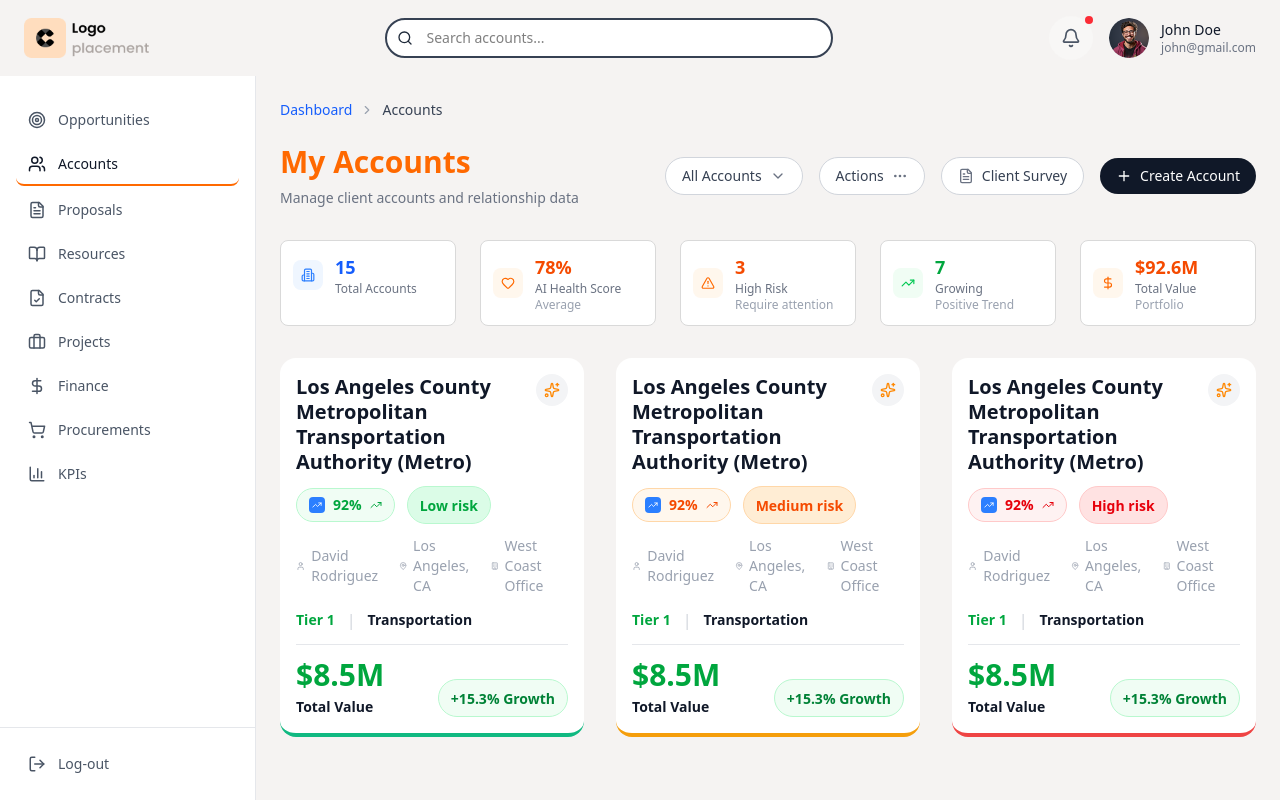
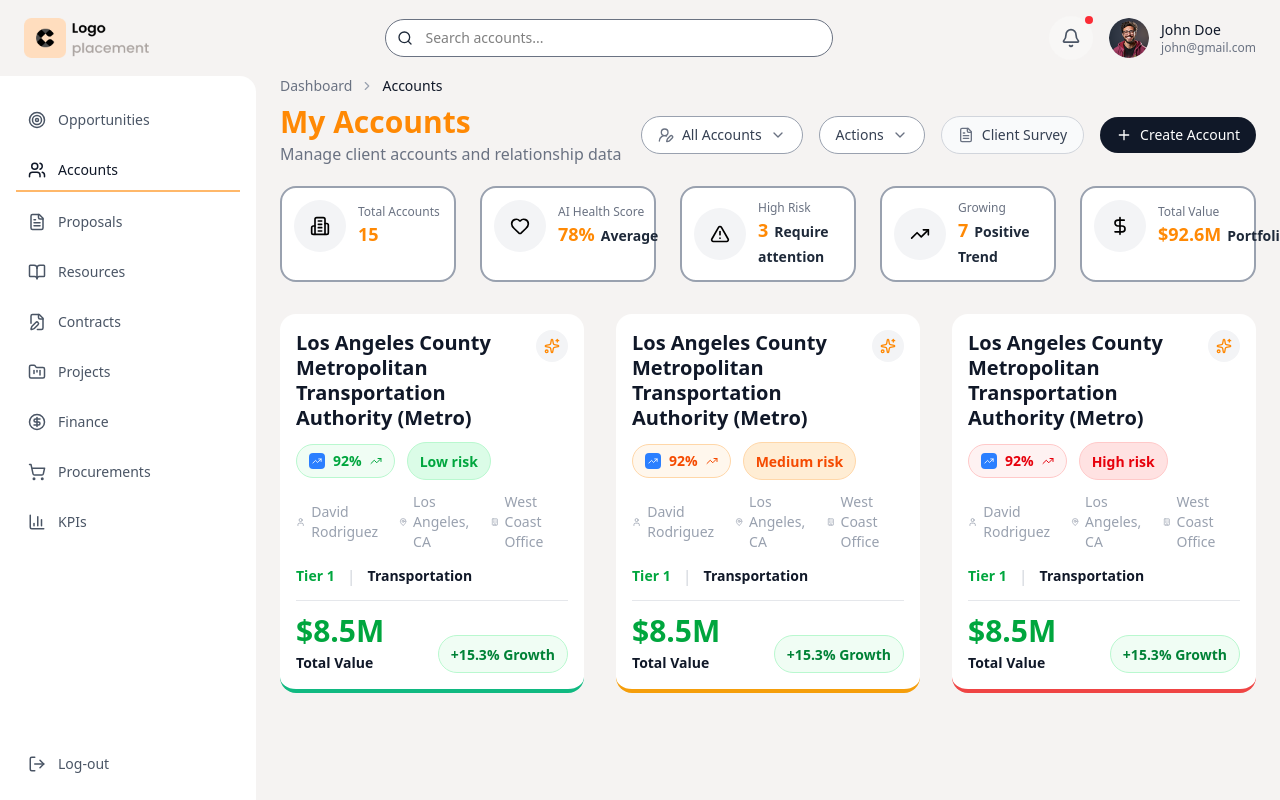
Before and after one commit to 099rahulyadav/dashboard, a React (Vite) app: page / in a window 1280 px wide. Built offline with nearby package versions, Linux system fonts and the light colour scheme.

Commit message:
UI update v.1

```diff
--- a/src/components/AccountsContent.tsx
+++ b/src/components/AccountsContent.tsx
@@ -6,7 +6,7 @@ import AccountsList from './AccountsList';
 
 const AccountsContent: React.FC = () => {
   return (
-    <div className="flex-1 p-6" style={{ backgroundColor: '#F5F3F2' }}>
+    <div className="flex-1 px-6" style={{ backgroundColor: '#F5F3F2' }}>
       <div className="max-w-none h-full flex flex-col">
         <Breadcrumb />
         <div className="flex-1 flex flex-col min-h-0">
--- a/src/components/AccountsHeader.tsx
+++ b/src/components/AccountsHeader.tsx
@@ -1,26 +1,27 @@
 import React from 'react';
-import { ChevronDown, Plus, FileText, MoreHorizontal } from 'lucide-react';
+import { ChevronDown, Plus, FileText,UserRoundPen} from 'lucide-react';
 
 const AccountsHeader: React.FC = () => {
   return (
-    <div className="flex flex-col lg:flex-row lg:items-center lg:justify-between mb-8">
+    <div className="flex flex-col lg:flex-row lg:items-center lg:justify-between mb-5">
       <div>
-        <h1 className="text-3xl font-bold text-orange-500 mb-2">My Accounts</h1>
-        <p className="text-sm text-gray-500">Manage client accounts and relationship data</p>
+        <h1 className="text-3xl font-semibold text-orange-400 mb-0.5">My Accounts</h1>
+        <p className="text-md text-gray-500">Manage client accounts and relationship data</p>
       </div>
 
       <div className="flex items-center space-x-4 mt-4 lg:mt-0">
-        <button className="flex items-center space-x-2 px-4 py-2 bg-white border border-gray-300 rounded-full hover:bg-gray-50 transition-colors">
+        <button className="flex items-center space-x-2 px-4 py-2 bg-white border-[1px] border-gray-400 rounded-full hover:bg-gray-50 transition-colors">
+          <UserRoundPen size={16} className="text-gray-500" />
           <span className="text-sm font-medium text-gray-700">All Accounts</span>
           <ChevronDown size={16} className="text-gray-500" />
         </button>
 
-        <button className="flex items-center space-x-2 px-4 py-2 bg-white border border-gray-300 rounded-full hover:bg-gray-50 transition-colors">
+        <button className="flex items-center space-x-2 px-4 py-2 bg-white border-[1px] border-gray-400 rounded-full hover:bg-gray-50 transition-colors">
           <span className="text-sm font-medium text-gray-700">Actions</span>
-          <MoreHorizontal size={16} className="text-gray-500" />
+          <ChevronDown size={16} className="text-gray-500" />
         </button>
 
-        <button className="flex items-center space-x-2 px-4 py-2 bg-white border border-gray-300 rounded-full hover:bg-gray-50 transition-colors">
+        <button className="flex items-center space-x-2 px-4 py-2 bg-gray-50 border-[1px] border-gray-300 rounded-full hover:bg-gray-100 transition-colors">
           <FileText size={16} className="text-gray-500" />
           <span className="text-sm font-medium text-gray-700">Client Survey</span>
         </button>
--- a/src/components/Breadcrumb.tsx
+++ b/src/components/Breadcrumb.tsx
@@ -3,10 +3,10 @@ import { ChevronRight } from 'lucide-react';
 
 const Breadcrumb: React.FC = () => {
   return (
-    <nav className="flex items-center space-x-2 text-sm mb-6">
-      <span className="text-blue-600 font-medium">Dashboard</span>
+    <nav className="flex items-center space-x-2 text-sm mb-2">
+      <span className="text-gray-500 font-medium">Dashboard</span>
       <ChevronRight size={14} className="text-gray-400" />
-      <span className="text-gray-700 font-medium">Accounts</span>
+      <span className="text-gray-900 font-medium">Accounts</span>
     </nav>
   );
 };
--- a/src/components/Header.tsx
+++ b/src/components/Header.tsx
@@ -29,7 +29,7 @@ const Header: React.FC<HeaderProps> = ({ onMenuClick }) => {
           <input
             type="text"
             placeholder="Search accounts..."
-            className="w-full pl-10 pr-4 py-2 border-[2px] border-gray-700 rounded-full bg-white text-sm focus:outline-none "
+            className="w-full pl-10 pr-4 py-2 border-[1px] border-gray-500 rounded-full bg-white text-sm focus:outline-none "
           />
         </div>
       </div>
--- a/src/components/MetricsCards.tsx
+++ b/src/components/MetricsCards.tsx
@@ -7,67 +7,49 @@ const MetricsCards: React.FC = () => {
       icon: Building2,
       label: 'Total Accounts',
       value: '15',
-      color: 'text-blue-600',
-      bgColor: 'bg-blue-50',
-      iconColor: 'text-blue-500',
-      borderColor: 'border-blue-200',
     },
     {
       icon: Heart,
       label: 'AI Health Score',
       value: '78%',
       subtitle: 'Average',
-      color: 'text-orange-600',
-      bgColor: 'bg-orange-50',
-      iconColor: 'text-orange-500',
-      borderColor: 'border-orange-200',
     },
     {
       icon: AlertTriangle,
       label: 'High Risk',
       value: '3',
       subtitle: 'Require attention',
-      color: 'text-orange-600',
-      bgColor: 'bg-orange-50',
-      iconColor: 'text-orange-500',
-      borderColor: 'border-orange-200',
     },
     {
       icon: TrendingUp,
       label: 'Growing',
       value: '7',
       subtitle: 'Positive Trend',
-      color: 'text-green-600',
-      bgColor: 'bg-green-50',
-      iconColor: 'text-green-500',
-      borderColor: 'border-green-200',
     },
     {
       icon: DollarSign,
       label: 'Total Value',
       value: '$92.6M',
       subtitle: 'Portfolio',
-      color: 'text-orange-600',
-      bgColor: 'bg-orange-50',
-      iconColor: 'text-orange-500',
-      borderColor: 'border-orange-200',
     },
   ];
 
   return (
-    <div className="grid grid-cols-1 md:grid-cols-2 lg:grid-cols-5 gap-4 xl:gap-6 mb-6 xl:mb-8">
+    <div className="grid grid-cols-1 md:grid-cols-2 lg:grid-cols-5 gap-4 xl:gap-6 mb-4 xl:mb-8">
       {metrics.map((metric, index) => (
-        <div key={index} className="bg-white p-2 xl:p-3 rounded-lg border hover:shadow-sm transition-shadow" style={{ borderColor: '#D9D9D9' }}>
+        <div key={index} className="bg-white p-2 xl:p-3 rounded-2xl border-[2px] border-gray-400 hover:shadow-sm transition-shadow " >
           <div className="flex items-center space-x-2 xl:space-x-3">
-            <div className={`p-2 rounded-lg ${metric.bgColor}`}>
-              <metric.icon className={`${metric.iconColor}`} size={14} />
+            <div className={`p-4 rounded-full bg-gray-100`}>
+              <metric.icon  size={20} />
             </div>
             <div className="flex-1">
-              <div className={`text-base xl:text-lg font-bold ${metric.color}`}>{metric.value}</div>
               <div className="text-xs text-gray-500 font-medium truncate">{metric.label}</div>
-              {metric.subtitle && (
+              <div>
+                <span className='text-base xl:text-lg font-bold text-orange-400'>{metric.value}</span>
+                 <span className=' mx-1.5 text-sm font-semibold text-gray-800'>{metric.subtitle}</span></div>
+              {/* {metric.subtitle && (
                 <div className="text-xs text-gray-400 truncate">{metric.subtitle}</div>
-              )}
+              )} */}
             </div>
           </div>
         </div>
--- a/src/components/Sidebar.tsx
+++ b/src/components/Sidebar.tsx
@@ -4,12 +4,12 @@ import {
   Users,
   FileText,
   BookOpen,
-  FileCheck,
-  Briefcase,
-  DollarSign,
+  FilePen,
   ShoppingCart,
   BarChart3,
   LogOut,
+  CircleDollarSign ,
+  FolderKanban,
   X
 } from 'lucide-react';
 
@@ -23,9 +23,9 @@ const navigationItems = [
   { icon: Users, label: 'Accounts', active: true },
   { icon: FileText, label: 'Proposals', active: false },
   { icon: BookOpen, label: 'Resources', active: false },
-  { icon: FileCheck, label: 'Contracts', active: false },
-  { icon: Briefcase, label: 'Projects', active: false },
-  { icon: DollarSign, label: 'Finance', active: false },
+  { icon: FilePen, label: 'Contracts', active: false },
+  { icon: FolderKanban, label: 'Projects', active: false },
+  { icon: CircleDollarSign , label: 'Finance', active: false },
   { icon: ShoppingCart, label: 'Procurements', active: false },
   { icon: BarChart3, label: 'KPIs', active: false },
 ];
@@ -43,7 +43,7 @@ const Sidebar: React.FC<SidebarProps> = ({ isOpen, onClose }) => {
 
       {/* Sidebar */}
       <div className={`
-        fixed lg:static top-0 bottom-0 left-0 z-30 w-64 bg-white border-r border-gray-200
+        fixed lg:static top-0 bottom-0 left-0 z-30 w-64 bg-white border-r-0 border-t-0 rounded-tr-2xl  border-gray-200
         transform ${isOpen ? 'translate-x-0' : '-translate-x-full'} lg:translate-x-0
         transition-transform duration-300 ease-in-out flex flex-col
       `}>
@@ -63,9 +63,9 @@ const Sidebar: React.FC<SidebarProps> = ({ isOpen, onClose }) => {
             {navigationItems.map((item, index) => (
               <li key={index}>
                 <button className={`
-                  w-full flex items-center space-x-3 px-3 py-2.5 rounded-lg text-left transition-colors
+                  w-full flex items-center space-x-3 px-3 py-2.5 mb-2.5 text-left transition-colors
                   ${item.active
-                    ? 'text-gray-900 border-b-2 border-orange-500'
+                    ? 'text-gray-900 border-b-2 border-orange-300'
                     : 'text-gray-600 hover:bg-gray-50 hover:text-gray-800'
                   }
                 `}>
@@ -78,7 +78,7 @@ const Sidebar: React.FC<SidebarProps> = ({ isOpen, onClose }) => {
         </nav>
 
         {/* Logout */}
-        <div className="p-4 border-t border-gray-200">
+        <div className="p-4  border-gray-200">
           <button className="w-full flex items-center space-x-3 px-3 py-2.5 text-gray-600 hover:bg-gray-50 hover:text-gray-800 rounded-lg transition-colors">
             <LogOut size={18} />
             <span className="text-sm font-medium">Log-out</span>
```
Also changed, not shown: 1 other file (tests, documents, lock files or other folders).
